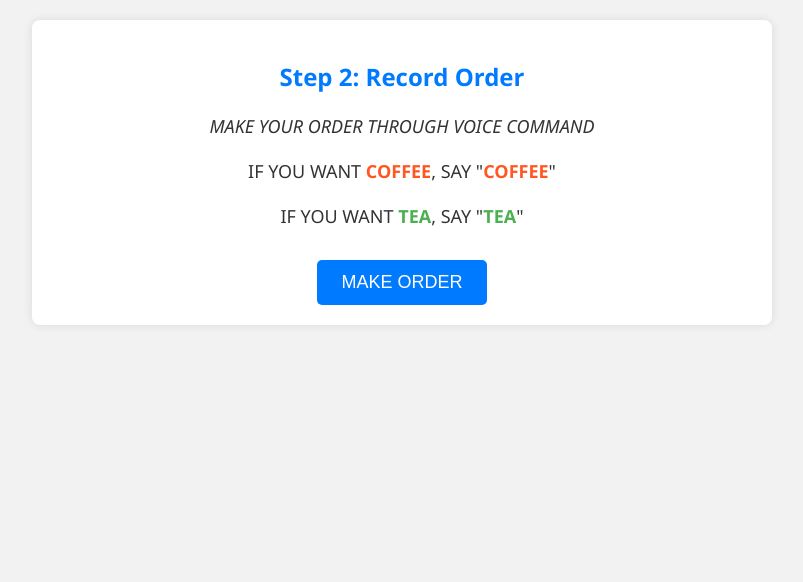
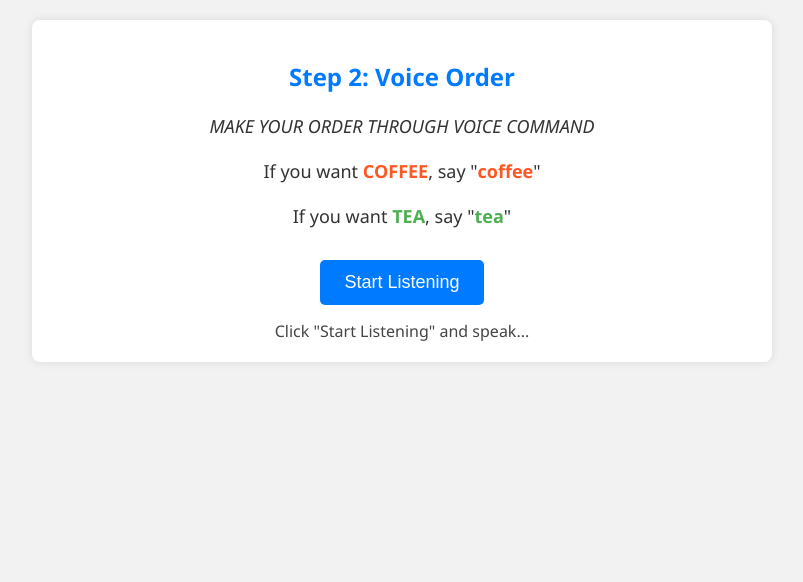
Before and after one commit to Abinesh-ss/Food_Connect_Cafeteria_For_Disabilities, a Flask app: template templates/step_2_voice.html in a window 1280 px wide. Shown: the top 582 px of the page, without its empty margins (238-1041 px from the left). Run offline with Flask 3, Linux system fonts and the light colour scheme; the template is opened without the code that fills it, so the values that code supplies are empty.

Commit message:
Update step_2_voice.html

```diff
--- a/templates/step_2_voice.html
+++ b/templates/step_2_voice.html
@@ -3,17 +3,17 @@
 <head>
     <meta charset="UTF-8">
     <meta name="viewport" content="width=device-width, initial-scale=1.0">
-    <title>Step 2: Record Order</title>
+    <title>Step 2: Voice Order</title>
     <style>
         body {
-            font-family: 'Segoe UI', Tahoma, Geneva, Verdana, sans-serif; /* Added font style */
+            font-family: 'Segoe UI', Tahoma, Geneva, Verdana, sans-serif;
             margin: 0;
             padding: 20px;
             background-color: #f2f2f2;
             display: flex;
-            justify-content: center; /* Centering content horizontally */
-            align-items: start; /* Centering content vertically */
-            height: 100vh; /* Making the body take full viewport height */
+            justify-content: center;
+            align-items: start;
+            height: 100vh;
         }
         .container {
             width: 700px;
@@ -21,17 +21,17 @@
             background-color: #fff;
             border-radius: 8px;
             box-shadow: 0 0 10px rgba(0, 0, 0, 0.1);
-            text-align: center; /* Centering text */
+            text-align: center;
         }
         h2 {
-            color: #007bff; /* Changed heading color */
+            color: #007bff;
             margin-bottom: 20px;
         }
         p {
             color: #333;
             font-size: 18px;
             line-height: 1.5;
-            margin-bottom: 10px; /* Added spacing between paragraphs */
+            margin-bottom: 10px;
         }
         button {
             background-color: #007bff;
@@ -46,23 +46,55 @@
         button:hover {
             background-color: #0056b3;
         }
+        #status {
+            margin-top: 15px;
+            font-size: 16px;
+            color: #444;
+        }
     </style>
 </head>
 <body>
     <div class="container">
-        <h2>Step 2: Record Order</h2>
-        <p><span style="font-style: italic;">MAKE YOUR ORDER THROUGH VOICE COMMAND</span></p>
-        <p>IF YOU WANT <span style="color: #FF5722; font-weight: bold;">COFFEE</span>, SAY "<span style="color: #FF5722; font-weight: bold;">COFFEE</span>"</p>
-        <p>IF YOU WANT <span style="color: #4CAF50; font-weight: bold;">TEA</span>, SAY "<span style="color: #4CAF50; font-weight: bold;">TEA</span>"</p>
-        <form action="/voice_front" method="post">
-            <button id="nextStep2">MAKE ORDER</button>
-        </form>
+        <h2>Step 2: Voice Order</h2>
+        <p><em>MAKE YOUR ORDER THROUGH VOICE COMMAND</em></p>
+        <p>If you want <span style="color: #FF5722; font-weight: bold;">COFFEE</span>, say "<span style="color: #FF5722; font-weight: bold;">coffee</span>"</p>
+        <p>If you want <span style="color: #4CAF50; font-weight: bold;">TEA</span>, say "<span style="color: #4CAF50; font-weight: bold;">tea</span>"</p>
+        <button onclick="startListening()">Start Listening</button>
+        <div id="status">Click "Start Listening" and speak...</div>
     </div>
+
     <script>
-        setTimeout(()=>{
-            const btn = document.getElementById('nextStep2');
-            btn.click();
-        },15000);
+        function startListening() {
+            if (!('webkitSpeechRecognition' in window)) {
+                document.getElementById('status').innerText = "Speech recognition not supported in this browser.";
+                return;
+            }
+
+            const recognition = new webkitSpeechRecognition();
+            recognition.lang = 'en-US';
+            recognition.interimResults = false;
+            recognition.maxAlternatives = 1;
+
+            recognition.start();
+            document.getElementById('status').innerText = "Listening... Please speak your order.";
+
+            recognition.onresult = function(event) {
+                const transcript = event.results[0][0].transcript.toLowerCase();
+                document.getElementById('status').innerText = "You said: " + transcript;
+
+                if (transcript.includes("coffee")) {
+                    window.location.href = "/step_3.html?data=COFFEE";
+                } else if (transcript.includes("tea")) {
+                    window.location.href = "/step_3.html?data=TEA";
+                } else {
+                    document.getElementById('status').innerText = "Could not detect a valid order. Please try again.";
+                }
+            };
+
+            recognition.onerror = function() {
+                document.getElementById('status').innerText = "Error capturing voice. Please try again.";
+            };
+        }
     </script>
 </body>
 </html>
```
